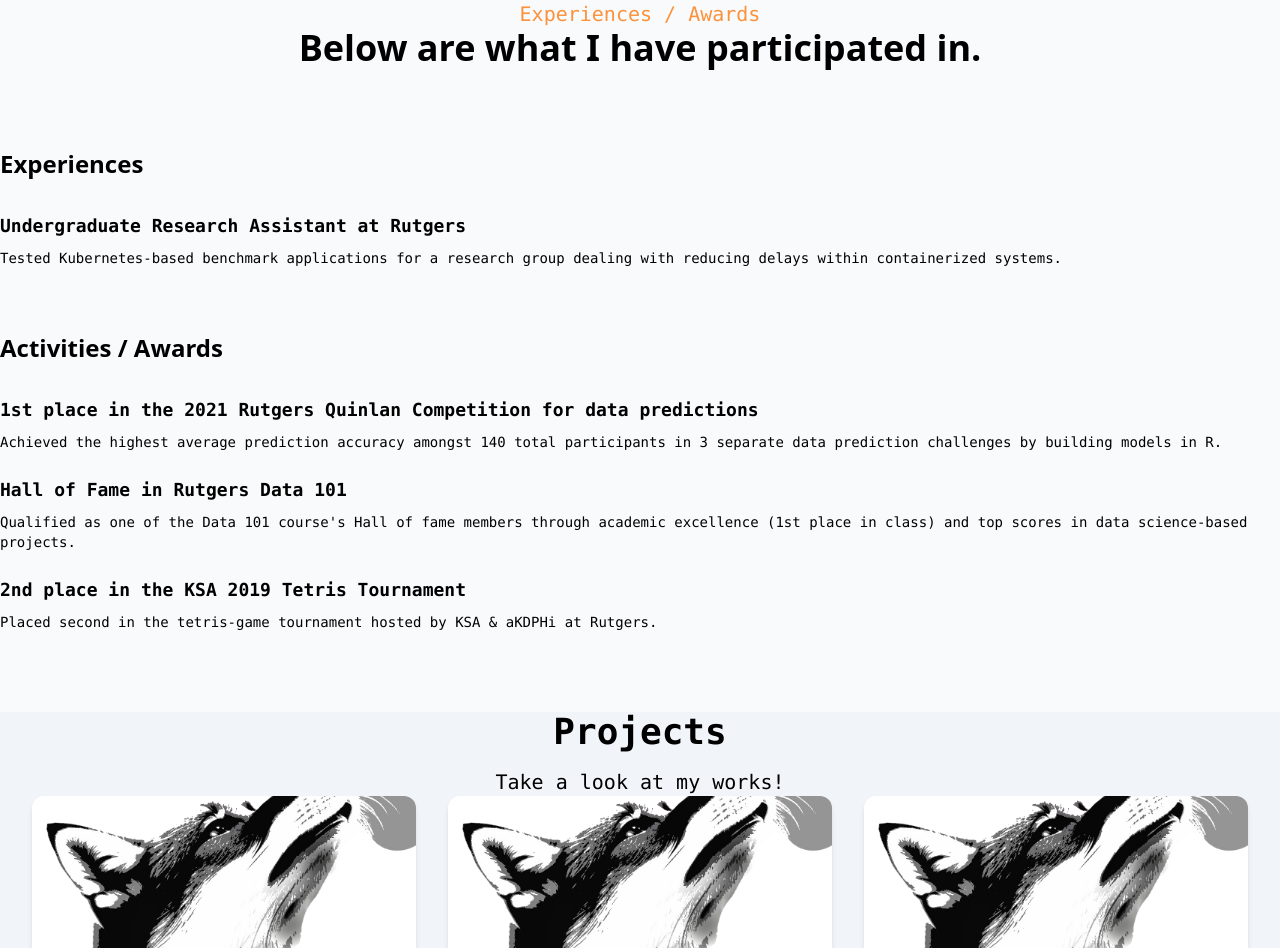
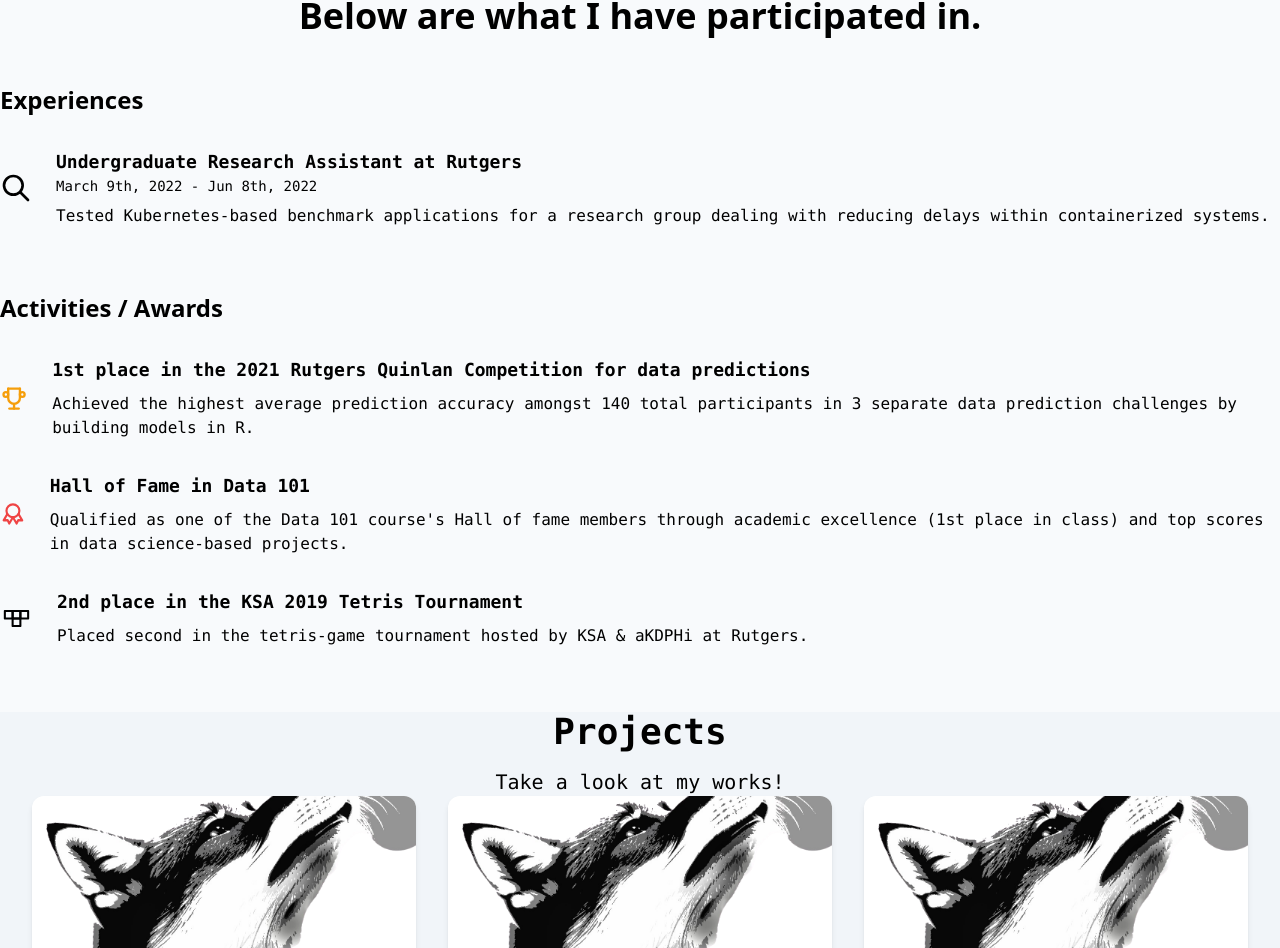
Before and after one commit to seokyim8/personal_website, a React app in the folder portfolio/frontend/: page / in a window 1280 px wide. Shown: the part 2175-3123 px from the top of the page. Built offline with nearby package versions, Linux system fonts and the light colour scheme; the HTML template or start-up script is replaced by a standard one.

Commit message:
Update experiences for icons

```diff
--- a/portfolio/frontend/src/components/Experiences.tsx
+++ b/portfolio/frontend/src/components/Experiences.tsx
@@ -7,7 +7,7 @@ const Experiences = () => {
     });
 
     return (
-        <div id="experiences" className={"flex flex-col justify-evenly h-screen border-t-8 bg-slate-50 transition duration-500 " + (inView? "opacity-100" : "opacity-20")} ref={ref}>
+        <div id="experiences" className={"flex flex-col justify-evenly h-screen p-32 md:p-0 border-t-8 bg-slate-50 transition duration-500 " + (inView ? "opacity-100" : "opacity-20")} ref={ref}>
             <div className="flex flex-col mx-auto justify-center">
                 <div className="text-xl font-mono mx-auto text-orange-400">
                     Experiences / Awards
@@ -19,32 +19,56 @@ const Experiences = () => {
 
             <div className="flex flex-col justify-center mx-auto">
                 <span className="font-bold text-2xl mb-6">Experiences</span>
-                <div className="flex flex-col justify-start font-mono text-sm mt-2 gap-2">
+                <div className="flex flex-row font-mono text-sm mt-2 gap-6">
+                    <svg className="h-8 w-8 my-auto" fill="none" viewBox="0 0 24 24" stroke="currentColor">
+                        <path stroke-linecap="round" stroke-linejoin="round" stroke-width="2" d="M21 21l-6-6m2-5a7 7 0 11-14 0 7 7 0 0114 0z" />
+                    </svg>
+                    <div className="flex flex-col justify-start gap-y-2">
+                        <div className="flex flex-col justify-center">
                             <span className="font-semibold text-lg">Undergraduate Research Assistant at Rutgers</span>
-                    <span>
+                            <span className="text-sm">March 9th, 2022 - Jun 8th, 2022</span>
+                        </div>
+                        <span className="text-base">
                             Tested Kubernetes-based benchmark applications for a research group dealing with reducing delays within
                             containerized systems.
                         </span>
                     </div>
+                </div>
 
                 <span className="font-bold text-2xl mt-16 mb-6">Activities / Awards</span>
-                <div className="flex flex-col justify-start font-mono text-sm mt-2 gap-2">
+                <div className="flex flex-row font-mono text-sm mt-2 mb-4 gap-6">
+                    <svg className="h-8 w-8 text-amber-500 my-auto" width="24" height="24" viewBox="0 0 24 24" stroke-width="2" stroke="currentColor" fill="none" stroke-linecap="round" stroke-linejoin="round">  <path stroke="none" d="M0 0h24v24H0z" />  <line x1="8" y1="21" x2="16" y2="21" />  <line x1="12" y1="17" x2="12" y2="21" />  <line x1="7" y1="4" x2="17" y2="4" />  <path d="M17 4v8a5 5 0 0 1 -10 0v-8" />  <circle cx="5" cy="9" r="2" />  <circle cx="19" cy="9" r="2" /></svg>
+                    <div className="flex flex-col justify-start gap-y-2">
                         <span className="font-semibold text-lg">1st place in the 2021 Rutgers Quinlan Competition for data predictions</span>
-                    <span>
+                        <span className="text-base">
                             Achieved the highest average prediction accuracy amongst 140 total participants in 3 separate data prediction challenges by building models in R.
                         </span>
                     </div>
-                <div className="flex flex-col justify-start font-mono text-sm mt-6 gap-2">
-                    <span className="font-semibold text-lg">Hall of Fame in Rutgers Data 101</span>
-                    <span>
+                </div>
+
+                <div className="flex flex-row font-mono text-sm mt-4 mb-4 gap-6">
+                    <svg className="h-8 w-8 text-red-500 my-auto" width="24" height="24" viewBox="0 0 24 24" stroke-width="2" stroke="currentColor" fill="none" stroke-linecap="round" stroke-linejoin="round">  <path stroke="none" d="M0 0h24v24H0z" />  <circle cx="12" cy="9" r="6" />  <polyline points="9 14.2 9 21 12 19 15 21 15 14.2" transform="rotate(-30 12 9)" />  <polyline points="9 14.2 9 21 12 19 15 21 15 14.2" transform="rotate(30 12 9)" /></svg>
+                    <div className="flex flex-col justify-start gap-y-2">
+                        <span className="font-semibold text-lg">Hall of Fame in Data 101</span>
+                        <span className="text-base">
                             Qualified as one of the Data 101 course's Hall of fame members through academic excellence (1st place in class) and top scores in data science-based projects.
                         </span>
                     </div>
-                <div className="flex flex-col justify-start font-mono text-sm mt-6 gap-2">
+                </div>
+
+                <div className="flex flex-row font-mono text-sm mt-4 mb-4  gap-6">
+                    <svg xmlns="http://www.w3.org/2000/svg" className="my-auto" width="33" height="33" viewBox="0 0 24 24" fill="none">
+                        <path d="M9.18 12.75H3.53C3.33189 12.7474 3.14263 12.6675 3.00253 12.5275C2.86244 12.3874 2.78259 12.1981 2.78 12V6.51999C2.78 6.32108 2.85902 6.13031 2.99967 5.98966C3.14032 5.84901 3.33109 5.76999 3.53 5.76999H9.18C9.37891 5.76999 9.56968 5.84901 9.71033 5.98966C9.85098 6.13031 9.93 6.32108 9.93 6.51999V12C9.92741 12.1981 9.84756 12.3874 9.70747 12.5275C9.56737 12.6675 9.37811 12.7474 9.18 12.75ZM4.28 11.25H8.43V7.24999H4.28V11.25Z" fill="#000000" />
+                        <path d="M14.82 12.75H9.18C8.98109 12.75 8.79032 12.671 8.64967 12.5303C8.50902 12.3897 8.43 12.1989 8.43 12V6.52C8.42865 6.42113 8.44714 6.323 8.48435 6.2314C8.52156 6.1398 8.57676 6.05658 8.64667 5.98667C8.71659 5.91676 8.7998 5.86156 8.8914 5.82435C8.983 5.78713 9.08114 5.76865 9.18 5.77H14.82C14.9189 5.76865 15.017 5.78713 15.1086 5.82435C15.2002 5.86156 15.2834 5.91676 15.3533 5.98667C15.4232 6.05658 15.4784 6.1398 15.5156 6.2314C15.5529 6.323 15.5713 6.42113 15.57 6.52V12C15.57 12.1989 15.491 12.3897 15.3503 12.5303C15.2097 12.671 15.0189 12.75 14.82 12.75ZM9.93 11.25H14.07V7.25H9.93V11.25Z" fill="#000000" />
+                        <path d="M20.47 12.75H14.82C14.6219 12.7474 14.4326 12.6675 14.2925 12.5275C14.1524 12.3874 14.0726 12.1981 14.07 12V6.51999C14.07 6.32108 14.149 6.13031 14.2897 5.98966C14.4303 5.84901 14.6211 5.76999 14.82 5.76999H20.47C20.6689 5.76999 20.8597 5.84901 21.0003 5.98966C21.141 6.13031 21.22 6.32108 21.22 6.51999V12C21.2174 12.1981 21.1376 12.3874 20.9975 12.5275C20.8574 12.6675 20.6681 12.7474 20.47 12.75ZM15.57 11.25H19.72V7.24999H15.57V11.25Z" fill="#000000" />
+                        <path d="M14.82 18.23H9.18C9.08114 18.2313 8.983 18.2129 8.8914 18.1756C8.7998 18.1384 8.71659 18.0832 8.64667 18.0133C8.57676 17.9434 8.52156 17.8602 8.48435 17.7686C8.44714 17.677 8.42865 17.5789 8.43 17.48V12C8.43 11.8011 8.50902 11.6103 8.64967 11.4697C8.79032 11.329 8.98109 11.25 9.18 11.25H14.82C15.0189 11.25 15.2097 11.329 15.3503 11.4697C15.491 11.6103 15.57 11.8011 15.57 12V17.48C15.5713 17.5789 15.5529 17.677 15.5156 17.7686C15.4784 17.8602 15.4232 17.9434 15.3533 18.0133C15.2834 18.0832 15.2002 18.1384 15.1086 18.1756C15.017 18.2129 14.9189 18.2313 14.82 18.23ZM9.93 16.73H14.07V12.73H9.93V16.73Z" fill="#000000" />
+                    </svg>
+                    <div className="flex flex-col justify-start gap-y-2">
                         <span className="font-semibold text-lg">2nd place in the KSA 2019 Tetris Tournament</span>
-                    <span>
+                        <span className="text-base">
                             Placed second in the tetris-game tournament hosted by KSA & aKDPHi at Rutgers.
                         </span>
+                    </div>
                 </div>
             </div>
         </div>
```
Also changed, not shown: portfolio/frontend/static/frontend/main.js. Lines whose indentation alone changed are shown as unchanged.
